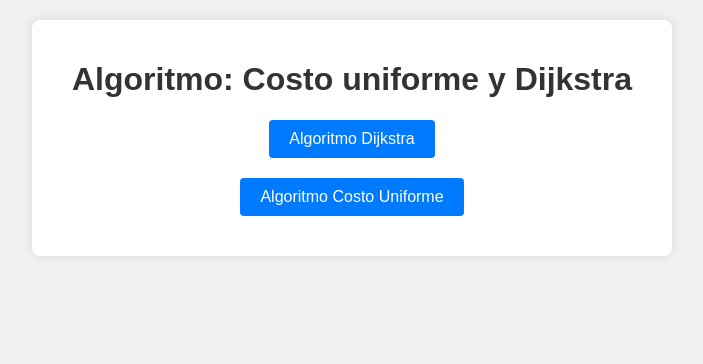
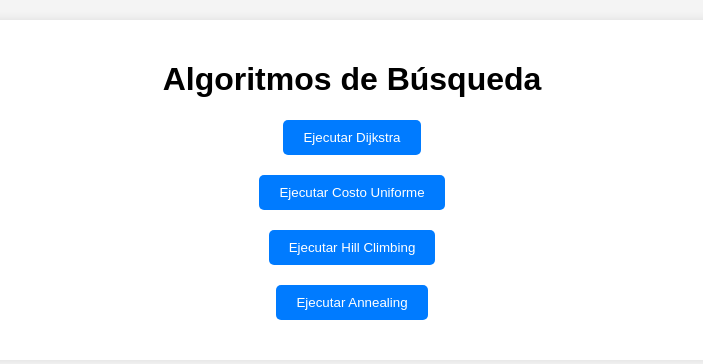
Before and after one commit to JENNI-ALMARAZ/Proyectos_Zamora, a Flask app: page / in a window 1280 px wide. Shown: the top 364 px of the page, without its empty margins (288-991 px from the left). Run offline with Flask 3, Linux system fonts and the light colour scheme.

Commit message:
Agregué nuevos algoritmos de búsqueda

```diff
--- a/app.py
+++ b/app.py
@@ -1,8 +1,24 @@
 from flask import Flask, render_template, request
 import Dijkstra
 import Costo_uniforme
+import Hill_Clim_Ite
+import annealing
 
 app = Flask(__name__)
+
+# Define el diccionario coord
+coord = {
+    'Jiloyork': (19.916012, -99.580580),
+    'Toluca': (19.289165, -99.655697),
+    'Atlacomulco': (19.799520, -99.873844),
+    'Guadalajara': (20.677754472859146, -103.34625354877137),
+    'Monterrey': (25.69161110159454, -100.321838480256),
+    'QuintanaRoo': (21.163111924844458, -86.80231502121464),
+    'Michohacan': (19.701400113725654, -101.20829680213464),
+    'Aguascalientes': (21.87641043660486, -102.26438663286967),
+    'CDMX': (19.432713075976878, -99.13318344772986),
+    'QRO': (20.59719437542255, -100.38667040246602)
+}
 
 @app.route('/')
 def index():
@@ -30,7 +46,7 @@ def ejecutar_dijkstra():
 
     resultado = []
     nodo = nodo_solucion
-    while nodo.get_padre() != None:
+    while nodo.get_padre() is not None:
         resultado.append(nodo.get_datos())
         nodo = nodo.get_padre()
     resultado.append(estado_inicial)
@@ -43,11 +59,37 @@ def ejecutar_dijkstra():
 
 @app.route('/ejecutar_costo_uniforme', methods=['POST'])
 def ejecutar_costo_uniforme():
-    previos = Costo_uniforme.dijkstra(Costo_uniforme.grafo, Costo_uniforme.salida)
-    camino = Costo_uniforme.reconstruir_camino(previos, Costo_uniforme.nodo_destino)
+    conexiones = {
+    '1': {'2': 3, '3': 6},
+    '2': {'3':2, '4':1},
+    '3': {'4': 4, '5': 2},
+    '4': {'3': 4, '5': 6},
+    '5': {'6': 2, '7':2},
+    '6': {'7': 3},
+    '7': {}
+}
+    estado_inicial = '1'
+    nodo_destino = '7'
+
+    previos = Costo_uniforme.dijkstra(conexiones, estado_inicial)
+    camino = Costo_uniforme.reconstruir_camino(previos, nodo_destino)
     resultado_str = ', '.join(camino)
 
     return render_template('index.html', resultado_costo_uniforme=resultado_str)
 
+@app.route('/ejecutar_hill_climbing', methods=['POST'])
+def ejecutar_hill_climbing():
+    ruta = Hill_Clim_Ite.i_hill_climbing(coord)
+    resultado_str = ', '.join(ruta)
+    distancia_total = Hill_Clim_Ite.evalua_ruta(ruta, coord)  # Calcula la distancia total
+
+    return render_template('index.html', resultado_hill_climbing=resultado_str, distancia_total=distancia_total)
+
+@app.route('/ejecutar_annealing', methods=['POST'])
+def ejecutar_annealing():
+    ruta = annealing.simulated_annealing(coord)
+    resultado_str = ', '.join(ruta)
+    distancia_total = annealing.evalua_ruta(ruta, coord)
+    return render_template('index.html', resultado_annealing=resultado_str, distancia_total=distancia_total)
 if __name__ == '__main__':
     app.run(debug=True)
--- a/templates/index.html
+++ b/templates/index.html
@@ -3,59 +3,64 @@
 <head>
     <meta charset="UTF-8">
     <meta name="viewport" content="width=device-width, initial-scale=1.0">
-    <title>Algoritmo Costo Uniforme y Dijkstra</title>
+    <title>Algoritmos de Búsqueda</title>
     <style>
         body {
             font-family: Arial, sans-serif;
-            background-color: #f0f0f0;
             margin: 0;
             padding: 0;
+            background-color: #f4f4f4;
         }
         .container {
-            max-width: 600px;
+            max-width: 800px;
             margin: 20px auto;
+            padding: 20px;
             background-color: #fff;
-            padding: 20px;
-            border-radius: 8px;
-            box-shadow: 0px 0px 10px 0px rgba(0,0,0,0.1);
+            border-radius: 5px;
+            box-shadow: 0 0 10px rgba(0, 0, 0, 0.1);
         }
         h1 {
-            color: #333;
             text-align: center;
         }
         form {
-            text-align: center;
+            display: flex;
+            justify-content: center;
             margin-bottom: 20px;
         }
-        input[type="submit"] {
+        form input[type="submit"] {
             background-color: #007bff;
             color: #fff;
             border: none;
             padding: 10px 20px;
-            border-radius: 4px;
+            border-radius: 5px;
             cursor: pointer;
-            font-size: 16px;
+            transition: background-color 0.3s ease;
         }
-        input[type="submit"]:hover {
+        form input[type="submit"]:hover {
             background-color: #0056b3;
         }
         h2 {
-            color: #333;
             margin-top: 20px;
         }
         p {
-            color: #666;
+            margin-bottom: 10px;
         }
     </style>
 </head>
 <body>
     <div class="container">
-        <h1>Algoritmo: Costo uniforme y Dijkstra</h1>
+        <h1>Algoritmos de Búsqueda</h1>
         <form action="/ejecutar_dijkstra" method="post">
-            <input type="submit" value="Algoritmo Dijkstra">
+            <input type="submit" value="Ejecutar Dijkstra">
         </form>
         <form action="/ejecutar_costo_uniforme" method="post">
-            <input type="submit" value="Algoritmo Costo Uniforme">
+            <input type="submit" value="Ejecutar Costo Uniforme">
+        </form>
+        <form action="/ejecutar_hill_climbing" method="post">
+            <input type="submit" value="Ejecutar Hill Climbing">
+        </form>
+        <form action="/ejecutar_annealing" method="post">
+            <input type="submit" value="Ejecutar Annealing">
         </form>
         {% if resultado_dijkstra %}
             <h2>Resultado Dijkstra:</h2>
@@ -65,7 +70,20 @@
         {% if resultado_costo_uniforme %}
             <h2>Resultado Costo Uniforme:</h2>
             <p>Ruta: {{ resultado_costo_uniforme }}</p>
-            <!-- Agrega aquí cualquier otro detalle que desees mostrar -->
+        {% endif %}
+        {% if resultado_hill_climbing %}
+            <h2>Resultado Hill Climbing:</h2>
+            <p>Ruta: {{ resultado_hill_climbing }}</p>
+            {% if distancia_total %}
+                <p>Distancia total: {{ distancia_total }}</p>
+            {% endif %}
+        {% endif %}
+        {% if resultado_annealing %}
+            <h2>Resultado Annealing:</h2>
+            <p>Ruta: {{ resultado_annealing }}</p>
+            {% if distancia_total %}
+                <p>Distancia total: {{ distancia_total }}</p>
+            {% endif %}
         {% endif %}
     </div>
 </body>
```
Also changed, not shown: Hill_Clim_Ite.py (added, +46 -0 lines), annealing.py (added, +68 -0 lines).
